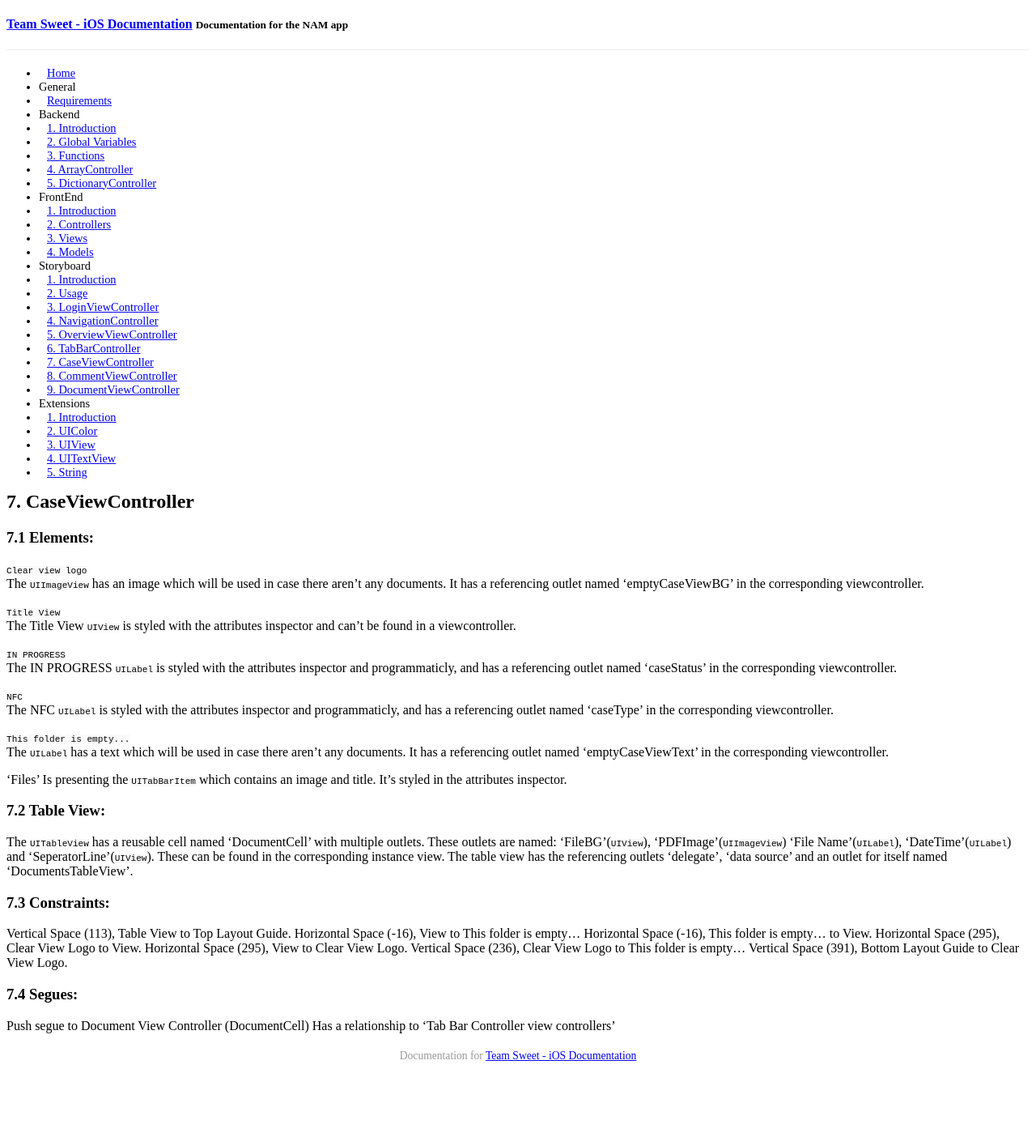
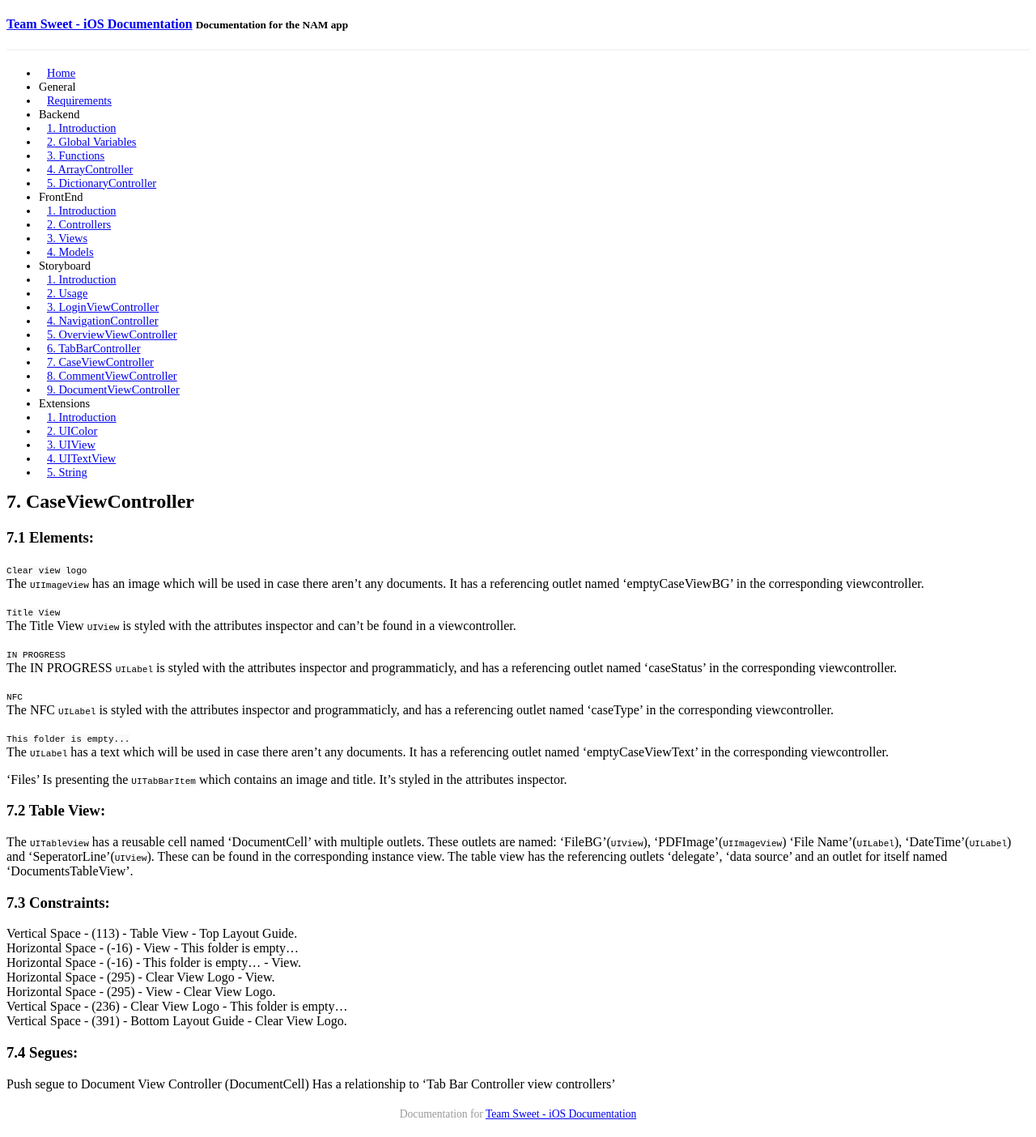
Before and after one commit to Aspoz/Sweet-iOS-Docs, a Jekyll site: the page built from _posts/2015-01-12-storyboard-caseviewcontroller.md, in a window 1280 px wide. Shown: the whole page at 81% size. Built offline with Jekyll 4.4.1, drawn with Linux system fonts in a browser that asks for light colours; Markdown is read by kramdown in place of the engine named in the settings; a style sheet for code colours, icons or effects is not loaded; before the commit the page ends 1332 px from its top, so only the background shows below that.

```diff
--- a/_posts/2015-01-12-storyboard-caseviewcontroller.md
+++ b/_posts/2015-01-12-storyboard-caseviewcontroller.md
@@ -28,13 +28,13 @@ Is presenting the `UITabBarItem` which contains an image and title. It's styled
 The `UITableView` has a reusable cell named 'DocumentCell' with multiple outlets. These outlets are named: 'FileBG'(`UIView`), 'PDFImage'(`UIImageView`) 'File Name'(`UILabel`), 'DateTime'(`UILabel`) and 'SeperatorLine'(`UIView`). These can be found in the corresponding instance view. The table view has the referencing outlets 'delegate', 'data source' and an outlet for itself named 'DocumentsTableView'.
 
 ### 7.3 Constraints:
-Vertical Space (113), Table View to Top Layout Guide.
-Horizontal Space (-16), View to This folder is empty...
-Horizontal Space (-16), This folder is empty... to View.
-Horizontal Space (295), Clear View Logo to View.
-Horizontal Space (295), View to Clear View Logo.
-Vertical Space (236), Clear View Logo to This folder is empty...
-Vertical Space (391), Bottom Layout Guide to Clear View Logo.
+Vertical Space - (113) - Table View - Top Layout Guide.
+Horizontal Space - (-16) - View - This folder is empty...
+Horizontal Space - (-16) - This folder is empty... - View.
+Horizontal Space - (295) - Clear View Logo - View.
+Horizontal Space - (295) - View - Clear View Logo.
+Vertical Space - (236) - Clear View Logo - This folder is empty...
+Vertical Space - (391) - Bottom Layout Guide - Clear View Logo.
 
 ### 7.4 Segues:
 
```
Also changed, not shown: _posts/2015-01-12-storyboard-commentviewcontroller.md (+1 -1 lines), _posts/2015-01-12-storyboard-overviewviewcontroller.md (+1 -1 lines).
